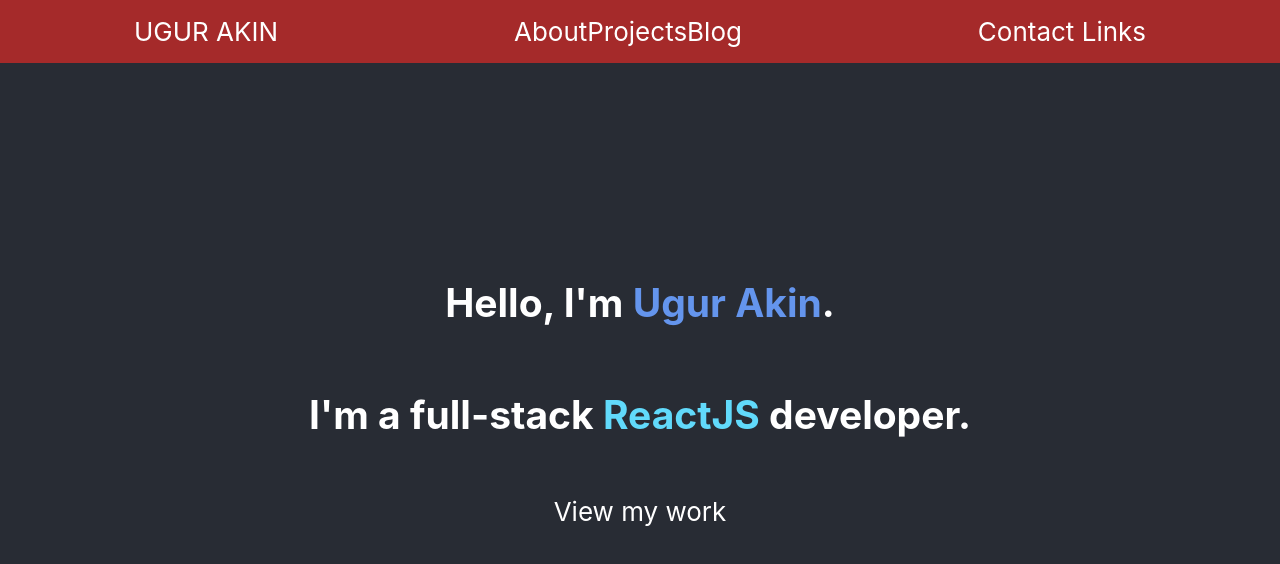
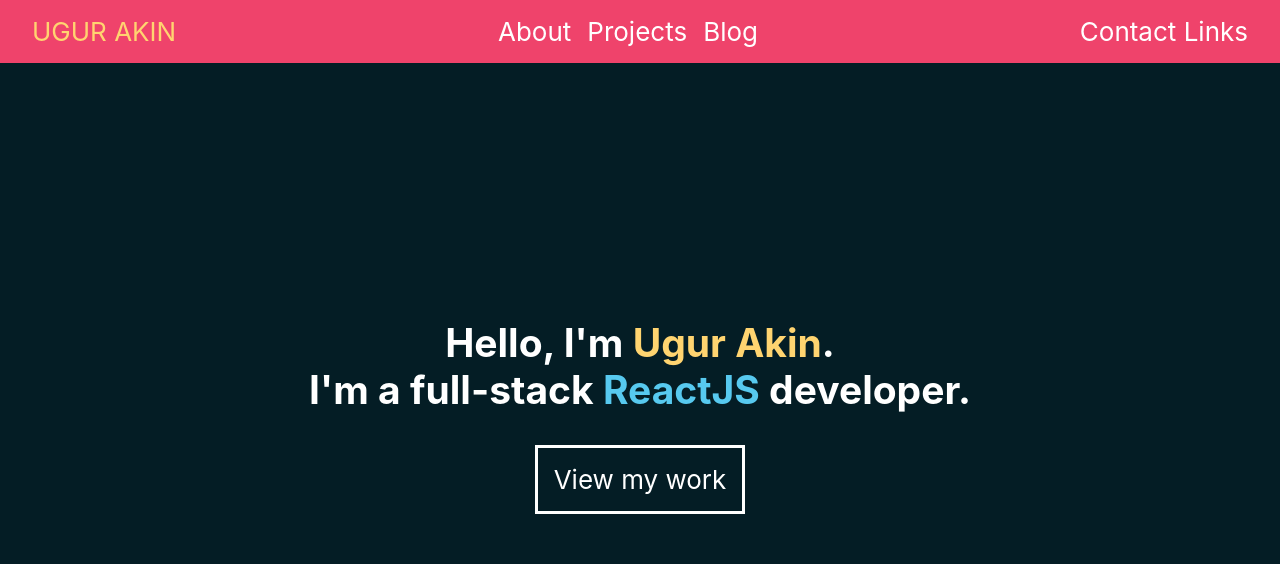
Before and after one commit to ugur-akin/ugur-akin.github.io, a React (Create React App) app: page /home in a window 1280 px wide. Shown: the top 564 px of the page. Built offline with nearby package versions, Linux system fonts and the light colour scheme.

Commit message:
Implemented the basic layout draft. Extracted homepage contents from layout to its own page. Implemented initial routing. Minor file/folder structure changes also included.

```diff
--- a/src/App.js
+++ /dev/null
@@ -1,11 +0,0 @@
-import Layout from './Layout';
-
-function App() {
-  return (
-    <div className="App">
-      <Layout/>
-    </div>
-  );
-}
-
-export default App;
--- /dev/null
+++ b/src/App.jsx
@@ -0,0 +1,25 @@
+import {
+  BrowserRouter as Router,
+  Redirect,
+  Route,
+  Switch,
+} from 'react-router-dom/cjs/react-router-dom.min';
+import Layout from './Layout';
+import Home from './Home';
+
+function App() {
+  return (
+    <Router>
+      <Layout>
+        <Switch>
+          <Redirect path="/" exact to="/home" />
+          <Route path="/home">
+            <Home />
+          </Route>
+        </Switch>
+      </Layout>
+    </Router>
+  );
+}
+
+export default App;
--- /dev/null
+++ b/src/Home.jsx
@@ -0,0 +1,56 @@
+import React from 'react';
+import {createUseStyles} from 'react-jss';
+import {Link} from 'react-router-dom/cjs/react-router-dom.min';
+const useStyles = createUseStyles({
+  header: {
+    display: 'flex',
+    flexDirection: 'column',
+    alignItems: 'center',
+    justifyContent: 'start',
+    '& h1': {
+      textAlign: 'center',
+    },
+  },
+  avatar: {
+    height: 50,
+    width: 50,
+    borderRadius: '50%',
+    objectFit: 'cover',
+    verticalAlign: 'middle',
+  },
+  link: {
+    border: {
+      style: 'solid',
+      thickness: 2,
+      color: 'white',
+    },
+    boxSizing: 'borderBox',
+    padding: '1rem',
+  },
+  name: {
+    color: '#FFD470',
+  },
+  react: {
+    color: '#57C9EF',
+  },
+});
+
+const Home = () => {
+  const classes = useStyles();
+
+  return (
+    <section className={classes.header}>
+      <h1>
+        Hello, I'm <span className={classes.name}> Ugur Akin</span>.
+        <br />
+        I'm a full-stack <span className={classes.react}>ReactJS</span>{' '}
+        developer.
+      </h1>
+      <Link to="/projects" className={classes.link}>
+        View my work
+      </Link>
+    </section>
+  );
+};
+
+export default Home;
--- a/src/Layout.jsx
+++ b/src/Layout.jsx
@@ -1,10 +1,11 @@
 import React from 'react';
 import avatar from './avatar.jpg';
 import {createUseStyles} from 'react-jss';
+import {Link} from 'react-router-dom';
 
 const useStyles = createUseStyles({
   root: {
-    backgroundColor: '#282c34',
+    backgroundColor: '#041D25',
     minHeight: '100vh',
     display: 'flex',
     flexDirection: 'column',
@@ -12,6 +13,9 @@
     justifyContent: 'center',
     fontSize: 'calc(10px + 2vmin)',
     color: 'white',
+  },
+  home: {
+    color: '#FFD470',
   },
   nav: {
     position: 'absolute',
@@ -21,30 +25,28 @@
     display: 'flex',
     flexDirection: 'row',
     alignItems: 'stretch',
-    justifyContent: 'space-around',
+    justifyContent: 'space-between',
     color: 'white',
-    backgroundColor: 'brown',
+    backgroundColor: '#EF436B',
     width: '100%',
-    padding: '1rem',
+    padding: {
+      top: '1rem',
+      left: '2rem',
+      right: '2rem',
+      bottom: '1rem',
+    },
   },
-  avatar: {
-    height: 50,
-    width: 50,
-    borderRadius: '50%',
-    objectFit: 'cover',
-    verticalAlign: 'middle',
-  },
-  name: {
-    color: 'cornflowerblue',
-  },
-  react: {
-    color: 'rgb(97, 218, 251)',
-  },
-  header: {
+  navItems: {
+    flexGrow: 1,
     display: 'flex',
-    flexDirection: 'column',
-    alignItems: 'center',
-    justifyContent: 'start',
+    justifyContent: 'center',
+    alignItems: 'stretch',
+    '& > *': {
+      margin: {
+        left: '0.5rem',
+        right: '0.5rem',
+      },
+    },
   },
   footer: {
     height: 50,
@@ -52,32 +54,23 @@
   },
 });
 
-const Layout = () => {
+const Layout = ({children}) => {
   const classes = useStyles();
   return (
     <div className={classes.root}>
       <nav className={classes.nav}>
-        <div>
+        <Link id="home" to="/home" className={classes.home}>
           {/* <img src={avatar} className={classes.avatar} alt="Avatar"></img> */}
           UGUR AKIN
-        </div>
-        <div>
-          <span>About</span>
-          <span>Projects</span>
-          <span>Blog</span>
+        </Link>
+        <div id="nav-items" className={classes.navItems}>
+          <div>About</div>
+          <div>Projects</div>
+          <div>Blog</div>
         </div>
         <div>Contact Links</div>
       </nav>
-      <section className={classes.header}>
-        <h2>
-          Hello, I'm <span className={classes.name}> Ugur Akin</span>.
-        </h2>
-        <h1>
-          I'm a full-stack <span className={classes.react}>ReactJS</span>{' '}
-          developer.
-        </h1>
-        <p>View my work</p>
-      </section>
+      {children}
     </div>
   );
 };
--- a/src/index.css
+++ b/src/index.css
@@ -11,3 +11,8 @@
   font-family: source-code-pro, Menlo, Monaco, Consolas, 'Courier New',
     monospace;
 }
+
+a {
+  text-decoration: none;
+  color: inherit;
+}
```
Also changed, not shown: src/App.css (added).
